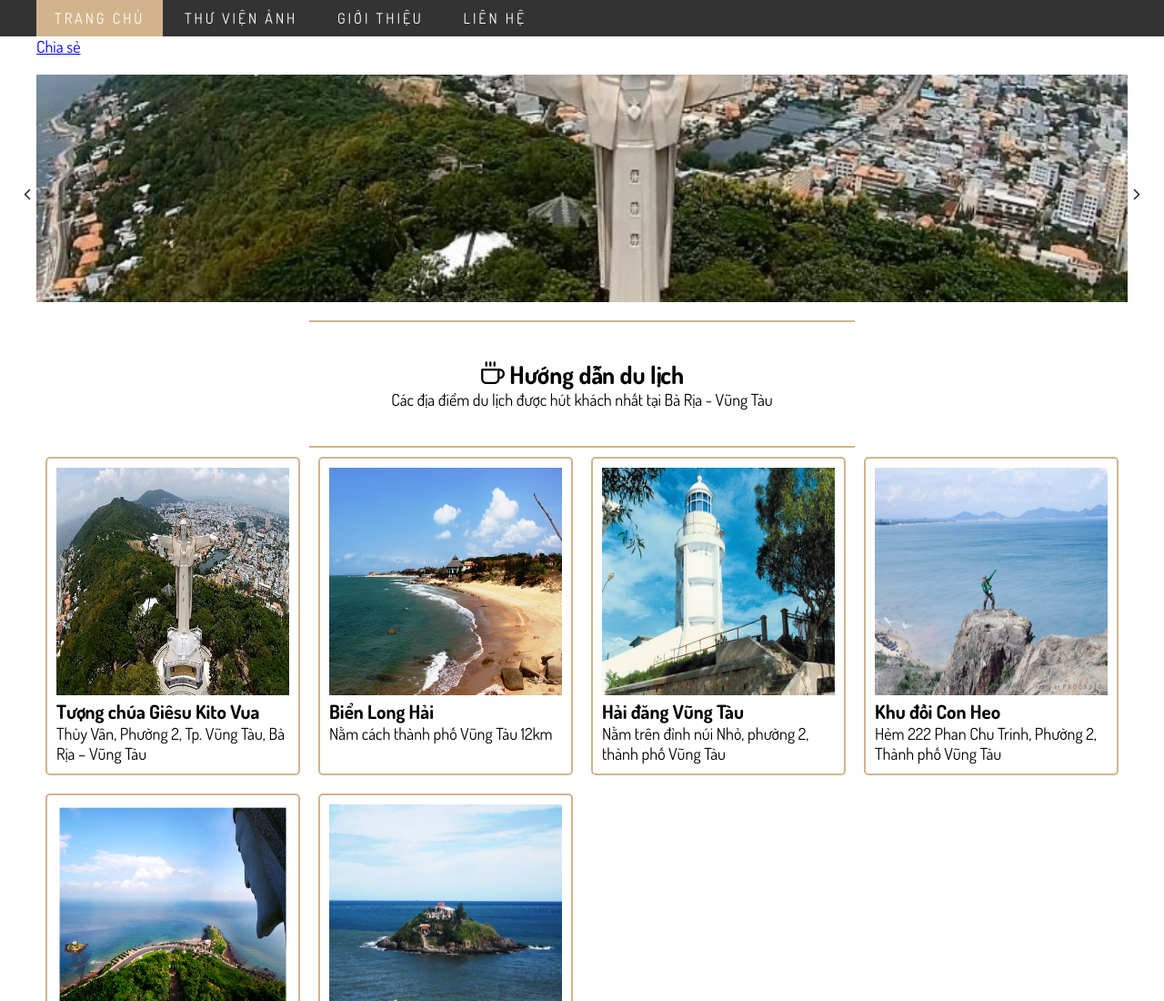
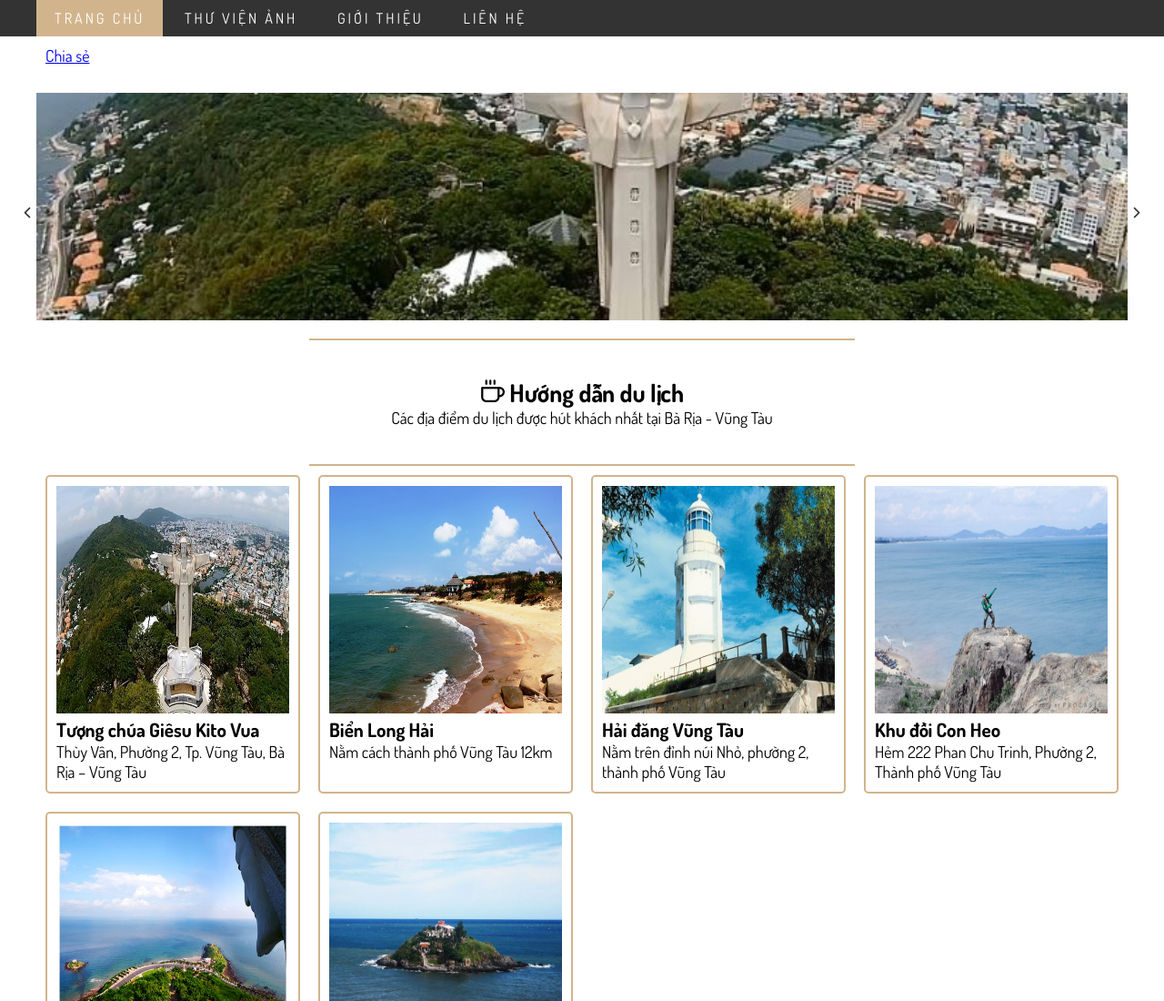
Before and after one commit to tinh-phan/tinh-phan.github.io, a plain HTML site: page index.html in a window 1280 px wide. Shown: the top 1100 px of the page at 91% size. Drawn offline with nearby package versions, Linux system fonts and the light colour scheme; files whose address does not match are found by name.

Commit message:
update style.css

```diff
--- a/css/style.css
+++ b/css/style.css
@@ -176,6 +176,10 @@ footer {
     margin: auto;
 }
 
+.fb-socials {
+    padding: 1rem;
+}
+
 /* #### START GRID VIEW */
 .row::after {
     content: "";
```
